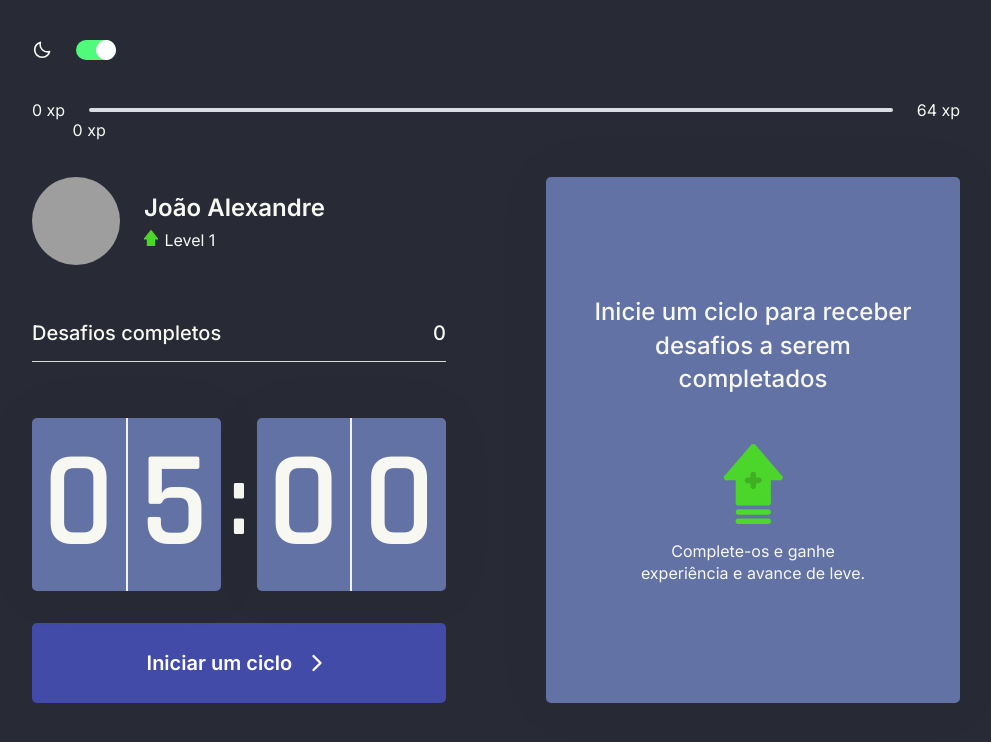
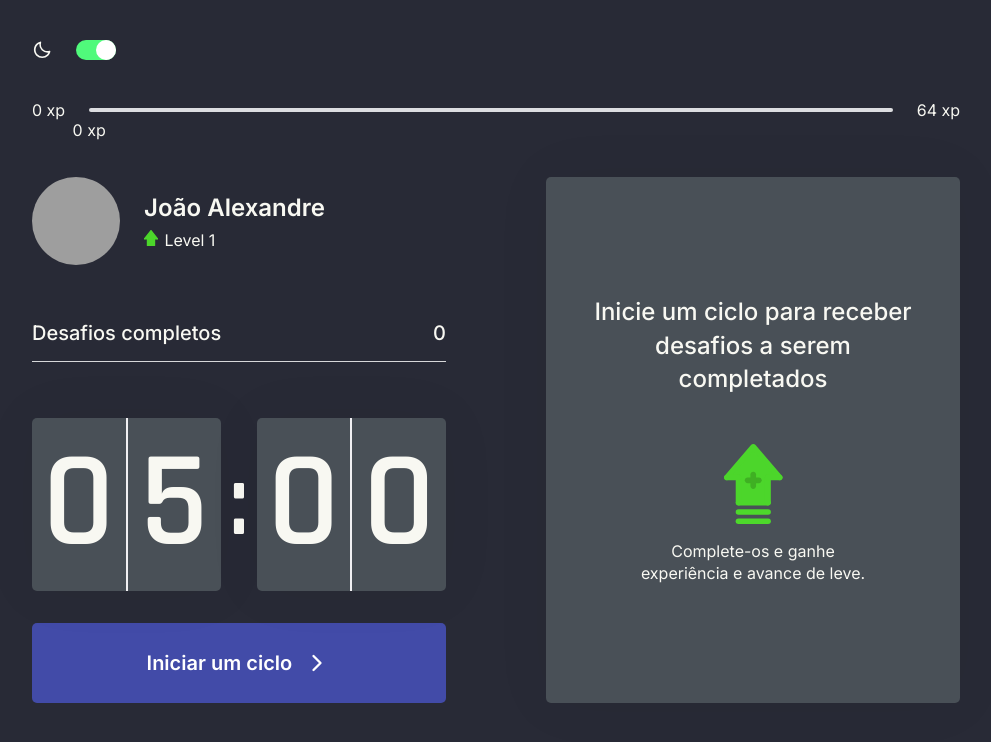
Before and after one commit to AlexBitar80/moveit, a Next.js app: page / in a window 1280 px wide. Shown: the top 742 px of the page, without its empty margins (144-1135 px from the left). Built offline with nearby package versions, Linux system fonts and the light colour scheme; grey boxes are pictures that could not be loaded.

Commit message:
style: added new colors for the dark theme

```diff
--- a/src/styles/themes/darkTheme.ts
+++ b/src/styles/themes/darkTheme.ts
@@ -2,7 +2,7 @@ export default {
   title: 'dark',
 
   colors: {
-    box: '#6272a4',
+    box: '#495057',
     background: '#282a36',
     grayLine: '#dcdde0',
     text: '#fff',
--- a/src/styles/themes/lightTheme.ts
+++ b/src/styles/themes/lightTheme.ts
@@ -10,7 +10,7 @@ export default {
     primaryRed: '#E83F5B',
     primaryGreen: '#4CD62B',
     blueDark: '#4953B8',
-    blueTwitter: '#5965E0',
+    blueTwitter: '#6F7AE9',
   },
 
   grandient: {
```
